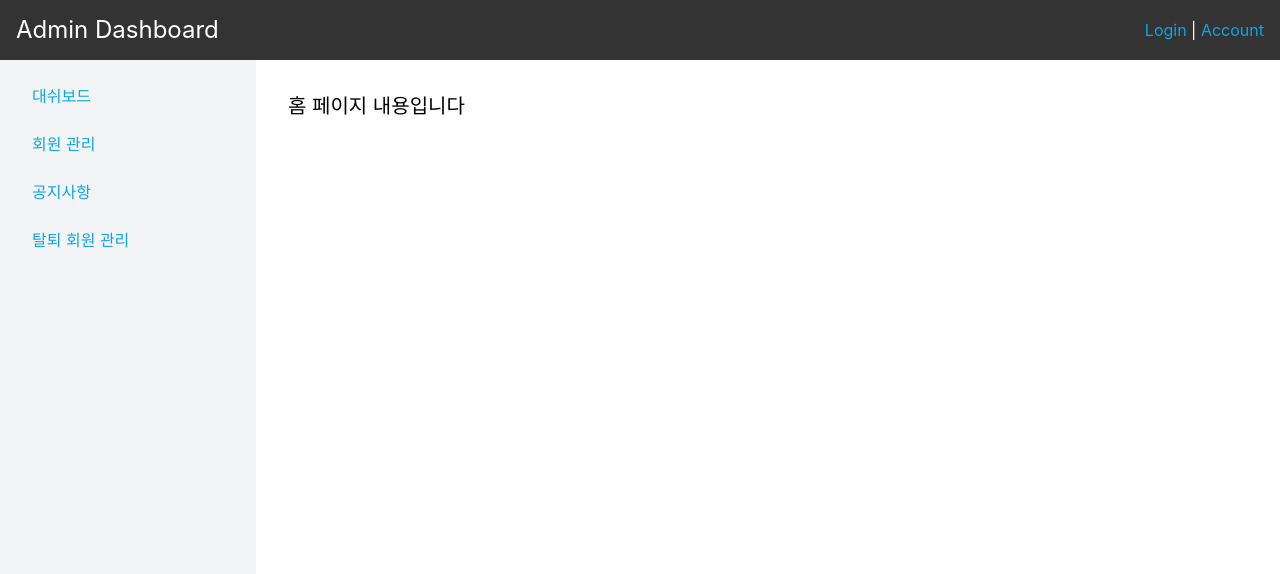
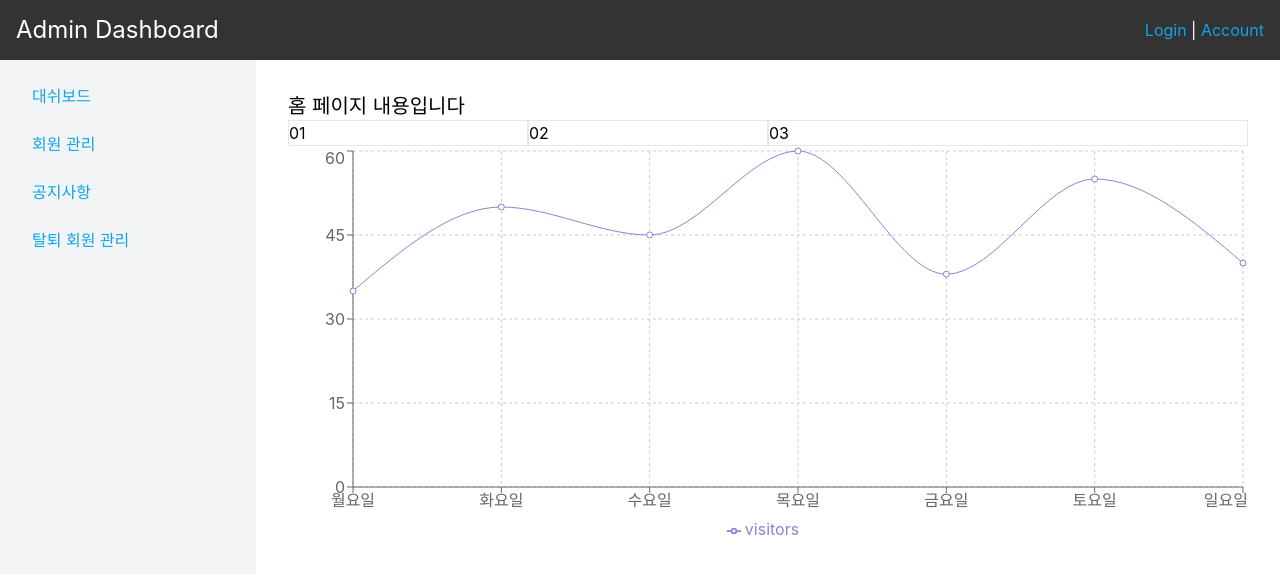
Before and after one commit to MetaPolyChat/PolyChat-BE, a React (Create React App) app in the folder src/main/admin-page/: page /home in a window 1280 px wide. Shown: the top 574 px of the page. Built offline with nearby package versions, Linux system fonts and the light colour scheme.

Commit message:
대시보드용 예시 차트 추가

```diff
--- a/src/main/admin-page/package.json
+++ b/src/main/admin-page/package.json
@@ -21,6 +21,7 @@
     "react-paginate": "^8.2.0",
     "react-router-dom": "^6.26.1",
     "react-scripts": "5.0.1",
+    "recharts": "^2.12.7",
     "styled-components": "^6.1.13",
     "typescript": "^4.9.5",
     "web-vitals": "^2.1.4"
--- a/src/main/admin-page/src/Component/HomePage.tsx
+++ b/src/main/admin-page/src/Component/HomePage.tsx
@@ -1,8 +1,56 @@
 // HomePage.tsx
 import React from "react";
+import {
+    LineChart,
+    Line,
+    XAxis,
+    YAxis,
+    CartesianGrid,
+    Tooltip,
+    Legend,
+    ResponsiveContainer,
+} from 'recharts';
 
 const HomePage: React.FC = () => {
-    return <h2>홈 페이지 내용입니다</h2>;
+    return (
+        <>
+            <h2>홈 페이지 내용입니다</h2>
+            <div className="flex flex-row">
+                <div className="basis-1/4 border">01</div>
+                <div className="basis-1/4 border">02</div>
+                <div className="basis-1/2 border">03</div>
+            </div>
+            <div>
+                <WeeklyVisitorsChart />
+            </div>
+        </>
+    );
 };
 
+// 방문자 데이터 (일주일간)
+const data = [
+    { day: '월요일', visitors: 35 },
+    { day: '화요일', visitors: 50 },
+    { day: '수요일', visitors: 45 },
+    { day: '목요일', visitors: 60 },
+    { day: '금요일', visitors: 38 },
+    { day: '토요일', visitors: 55 },
+    { day: '일요일', visitors: 40 },
+];
+
+const WeeklyVisitorsChart: React.FC = () => {
+    return (
+        <ResponsiveContainer width="100%" height={400}>
+            <LineChart data={data}>
+                <CartesianGrid strokeDasharray="3 3" />
+                <XAxis dataKey="day" />
+                <YAxis />
+                <Tooltip />
+                <Legend />
+                <Line type="monotone" dataKey="visitors" stroke="#8884d8" activeDot={{ r: 8 }} />
+            </LineChart>
+        </ResponsiveContainer>
+    );
+}
+
 export default HomePage;
```
Also changed, not shown: 1 other file (tests, documents, lock files or other folders).
